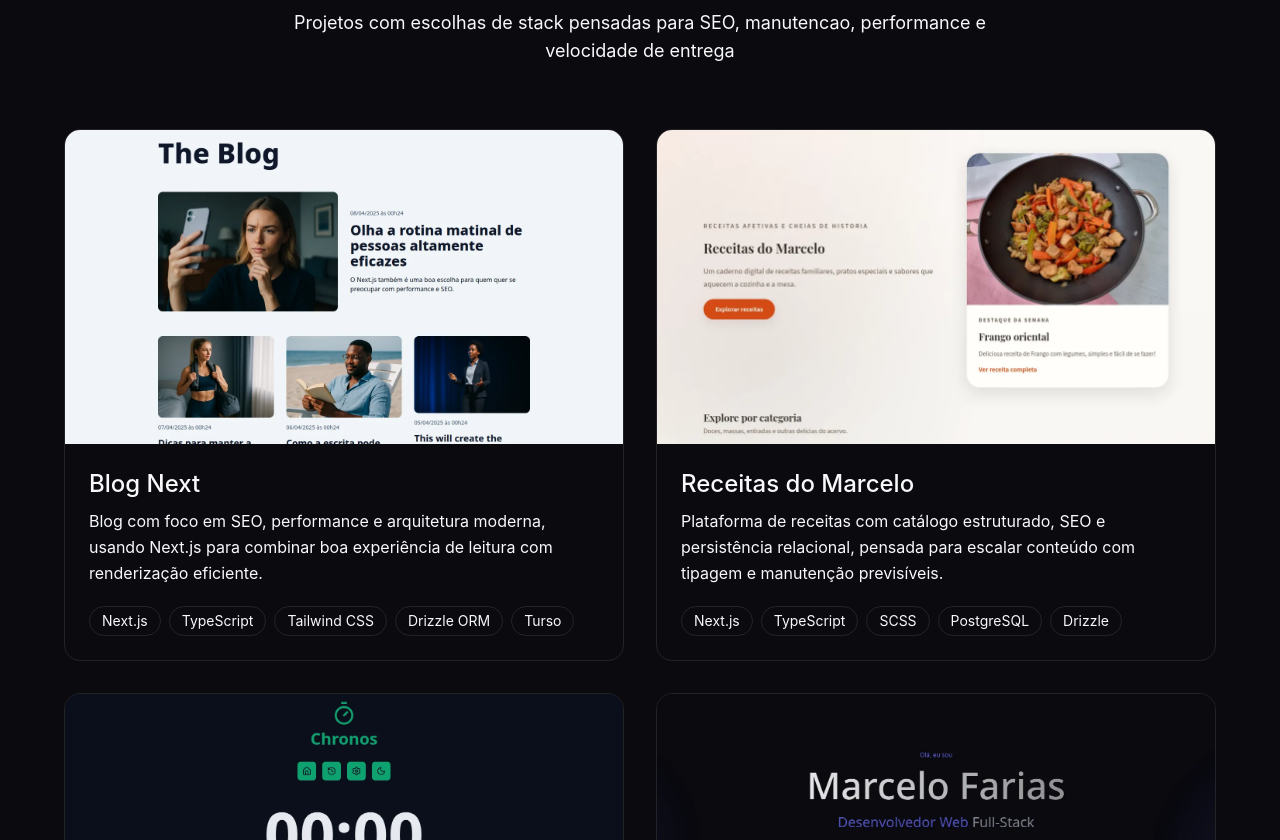
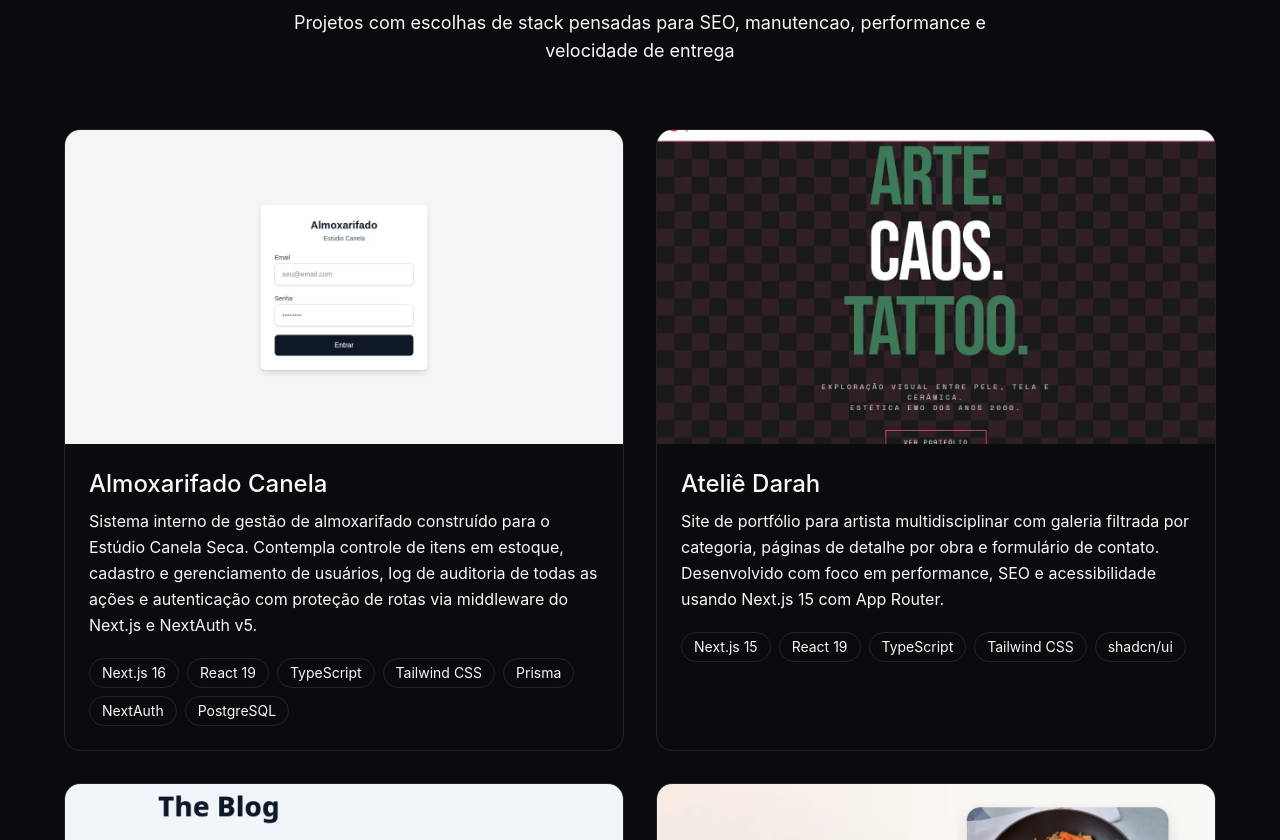
Before and after one commit to marcelofarias-jr/portfolio, a React (Vite) app: page / in a window 1280 px wide. Shown: the part 1960-2800 px from the top of the page. Built offline with nearby package versions, Linux system fonts and the light colour scheme; no server answers.

Commit message:
feat: adicionar novos projetos "Almoxarifado Canela" e "Ateliê Darah" com descrições e imagens

```diff
--- a/src/app/components/Projects.tsx
+++ b/src/app/components/Projects.tsx
@@ -5,6 +5,32 @@ import { ExternalLink, Github } from "lucide-react";
 import { ImageWithFallback } from "./figma/ImageWithFallback";
 
 const projects = [
+  {
+    title: "Almoxarifado Canela",
+    description:
+      "Sistema interno de gestão de almoxarifado construído para o Estúdio Canela Seca. Contempla controle de itens em estoque, cadastro e gerenciamento de usuários, log de auditoria de todas as ações e autenticação com proteção de rotas via middleware do Next.js e NextAuth v5.",
+    image: "/projects/almoxarifado-canela.webp",
+    tags: [
+      "Next.js 16",
+      "React 19",
+      "TypeScript",
+      "Tailwind CSS",
+      "Prisma",
+      "NextAuth",
+      "PostgreSQL",
+    ],
+    github: null,
+    demo: null,
+  },
+  {
+    title: "Ateliê Darah",
+    description:
+      "Site de portfólio para artista multidisciplinar com galeria filtrada por categoria, páginas de detalhe por obra e formulário de contato. Desenvolvido com foco em performance, SEO e acessibilidade usando Next.js 15 com App Router.",
+    image: "/projects/ateliedarah.webp",
+    tags: ["Next.js 15", "React 19", "TypeScript", "Tailwind CSS", "shadcn/ui"],
+    github: "https://github.com/marcelofarias-jr/ateliedarah",
+    demo: "https://ateliedarah.vercel.app/",
+  },
   {
     title: "Blog Next",
     description:
@@ -108,7 +134,9 @@ export function Projects() {
                   alt={project.title}
                   className="w-full h-full object-cover transition-transform duration-500 group-hover:scale-110"
                 />
+                {(project.github || project.demo) && (
                   <div className="absolute inset-0 bg-gradient-to-t from-card/90 to-transparent opacity-0 group-hover:opacity-100 transition-opacity duration-300 flex items-end justify-center pb-4 gap-4">
+                    {project.github && (
                       <motion.a
                         href={project.github}
                         target="_blank"
@@ -121,6 +149,8 @@ export function Projects() {
                       >
                         <Github aria-hidden="true" className="w-5 h-5" />
                       </motion.a>
+                    )}
+                    {project.demo && (
                       <motion.a
                         href={project.demo}
                         target="_blank"
@@ -133,7 +163,9 @@ export function Projects() {
                       >
                         <ExternalLink aria-hidden="true" className="w-5 h-5" />
                       </motion.a>
+                    )}
                   </div>
+                )}
               </div>
 
               <div className="p-5 md:p-6">
```
Also changed, not shown: public/projects/almoxarifado-canela.webp (added), public/projects/ateliedarah.webp (added). Lines whose indentation alone changed are shown as unchanged.
